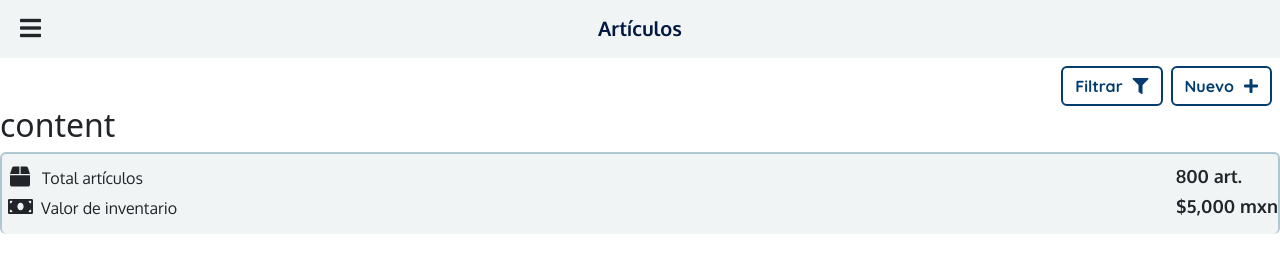
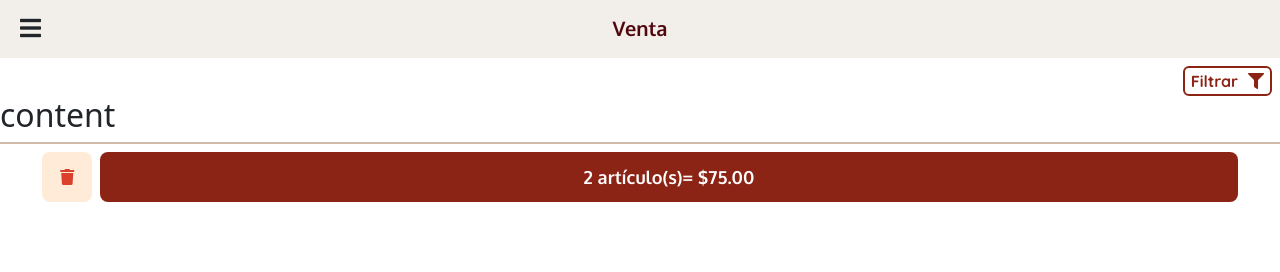
Before and after one commit to chelseyKd/sicato-online, a plain HTML site: page pantallas/venta-inicio.html in a window 1280 px wide. Drawn offline with nearby package versions, Linux system fonts and the light colour scheme.

Commit message:
ventas-inicio terminado

```diff
--- a/pantallas/articulos.html
+++ b/pantallas/venta-inicio.html
@@ -4,40 +4,32 @@
     <meta charset="UTF-8">
     <meta http-equiv="X-UA-Compatible" content="IE=edge">
     <meta name="viewport" content="width=device-width, initial-scale=1.0">
-    <title>Artículos</title>
+    <title>Venta</title>
     <link href="https://cdn.jsdelivr.net/npm/bootstrap@5.2.3/dist/css/bootstrap.min.css" rel="stylesheet" integrity="sha384-rbsA2VBKQhggwzxH7pPCaAqO46MgnOM80zW1RWuH61DGLwZJEdK2Kadq2F9CUG65" crossorigin="anonymous">
     <link rel="stylesheet" href="https://use.fontawesome.com/releases/v5.8.1/css/all.css" integrity="sha384-50oBUHEmvpQ+1lW4y57PTFmhCaXp0ML5d60M1M7uH2+nqUivzIebhndOJK28anvf" crossorigin="anonymous">
     <link rel="stylesheet" href="../css/main.css">
 </head>
 <body>
-    <div class="articulos">
+    <div class="ventas">
         <header>
             <div class="d-flex align-content-center gridCol3-center">
                 <i class="fas fa-bars"></i>
-                <h1>Artículos</h1>
-            </div>
-            <div class="btnHeader-ARTC d-flex justify-content-end pt-2">
-                <button class="btnBorder-body btnB-blue5 me-2">Filtrar<i class="fas fa-filter"></i></button>
-                <button class="btnBorder-body btnB-blue5 me-2">Nuevo<i class="fas fa-plus"></i></button>
+                <h1>Venta</h1>
             </div>
         </header>
         <main>
-            <h2>content</h2>
+            <div class="d-flex justify-content-end mt-2">
+                <button class="btnBorder-body btnB-red5 me-2">Filtrar<i class="fas fa-filter"></i></button>
+            </div>
+            <div id="ventasArticulos">
+                <h2>content</h2>
+            </div>
+
         </main>
         <footer>
-            <div class="mt12">
-                <div class="mb6">
-                    <i class="fas fa-box ms-2 me-2"></i>
-                    <label for="">Total artículos</label>
-                </div>
-                <div>
-                    <i class="fas fa-money-bill me-1"></i>
-                    <label for="">Valor de inventario</label>
-                </div>
-            </div>
-            <div class="mt12 pb-2">
-                <h3>800 art.</h3>
-                <h3>$5,000 mxn</h3>
+            <div class="d-flex justify-content-center">
+                <button class="btnS-deleteBtm me-2"><i class="fas fa-trash"></i></button>
+                <button class="btnSolid-btm btnS-red5 w-90">2 artículo(s)= $75.00</button>
             </div>
         </footer>
     </div>
--- a/scss/_articulos.scss
+++ b/scss/_articulos-venta.scss
@@ -108,3 +108,19 @@
         margin-top: 22px;
     }
 }
+
+//VENTAS
+.ventas{
+    header{
+        background-color: $red-gray5;
+        h1{
+            color: $red8;
+        }
+    }
+    footer{
+        border-top: solid 2px $red-gray6;
+        div{
+            margin: 8px 8px 0px 8px;
+        }
+    }
+}
--- a/scss/_clases.scss
+++ b/scss/_clases.scss
@@ -11,6 +11,9 @@
 //WIDTH
 .w-85{
     width: 85%;
+}
+.w-90{
+    width: 90%;
 }
 .w-92{
     width: 92%;
@@ -31,7 +34,8 @@
     }
 
 //BUTTONS
-    //solid
+    //SOLID
+    //azul
     .btnSblue5{
         border: none;
         border-radius: 8px;
@@ -42,13 +46,38 @@
         font-size: $mdTx;
         font-weight: $boldTx;
     }
+    //rojo
+    .btnS-red5{
+        border: none;
+        border-radius: 8px;
+        height: 50px;
+        background-color: $red5;
+    }
+    //GENERALES
+    //delete
+    .btnS-deleteBtm{
+        border: none;
+        border-radius: 8px;
+        height: 50px;
+        width: 50px;
+        background-color: $rojoDelete-bg;
+        color: $rojoDelete-in;
+    }
 
-    //border
+    //BORDER
+    //azul
     .btnB-blue5{
         border: solid 2px $siadBlue5;
         border-radius: 6px;
         background-color: $theWhite;
         color: $siadBlue5;
+    }
+    //rojo
+    .btnB-red5{
+        border: solid 2px $red5;
+        border-radius: 6px;
+        background-color: $theWhite;
+        color: $red5;
     }
 //MARGIN
     //bottom
--- a/scss/_commons.scss
+++ b/scss/_commons.scss
@@ -1,6 +1,6 @@
-body{
     header{
         width: 100vw;
+        height: 58px;
         font-family: $contrastFont;
         background-color: $siadBlue-gray5;
         padding-top: 2px;
@@ -35,7 +35,6 @@ body{
     footer{
         width: 100vw;
     }
-}
 
 //FILTROS
 .gralFilters{
--- a/scss/_vars.scss
+++ b/scss/_vars.scss
@@ -13,14 +13,24 @@
     $boldTx:700;
 
 //COLORS
-    //basics
+    //BASICS-GENERALES
     $theWhite:#FFFFFF;
     $theBlack:#000000;
+    //rojo-delete
+    $rojoDelete-bg:#FFEBD7;//100
+    $rojoDelete-in:#DB402A;//600
+
     //azul
     $siadBlue-gray5:#F1F4F5;//500
     $siadBlue-gray6:#B0C7D2;//600
     $siadBlue5:#033D6F;//500
     $siadBlue8:#001840;//800
+    //rojo
+    $red-gray5:#F2EEEA;//500
+    $red-gray6:#D0BBAB;//600
+    $red5:#8C2416;//500
+    $red8:#51070F;//800
+
     //gris
     $mdGrisE5:#E5E5E5;//borders-bg
     $stronGris49:#494949;//tx
--- a/scss/main.scss
+++ b/scss/main.scss
@@ -3,4 +3,4 @@
 @import "_vars";
 @import "_clases";
 @import "_commons";
-@import "_articulos";
+@import "_articulos-venta";
```
Also changed, not shown: css/main.css, 1 other file.
